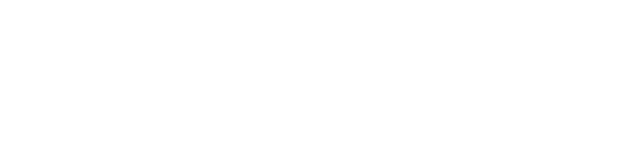
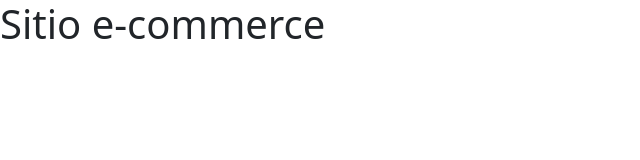
Before and after one commit to KaiaCistergos/m2-cierre-ecommerce, a plain HTML site: page index.html in a window 1280 px wide. Shown: the whole page, without its empty margins (0-640 px from the left). Drawn offline with nearby package versions, Linux system fonts and the light colour scheme.

Commit message:
Se agrega header

```diff
--- a/index.html
+++ b/index.html
@@ -15,6 +15,6 @@
 
 </head>
 <body>
-
+    <h1>Sitio e-commerce</h1>
 </body>
 </html>
```
